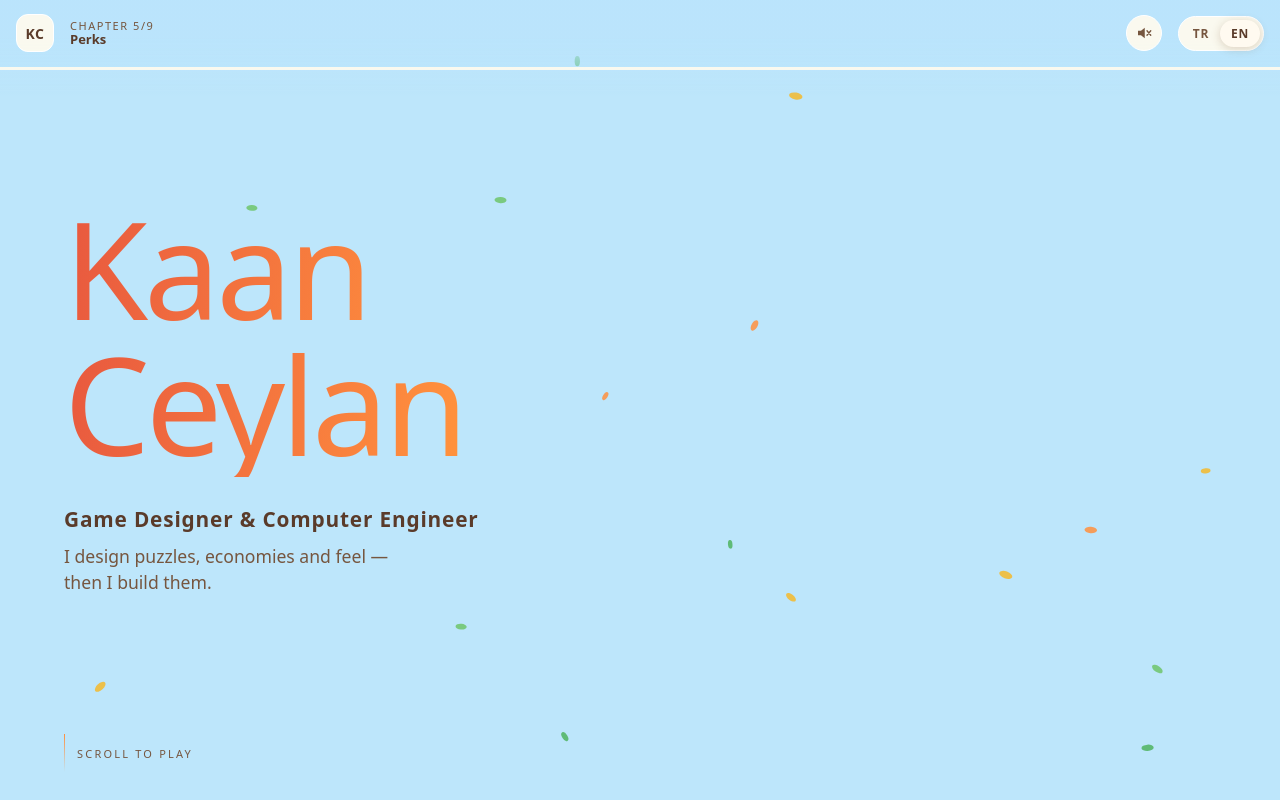
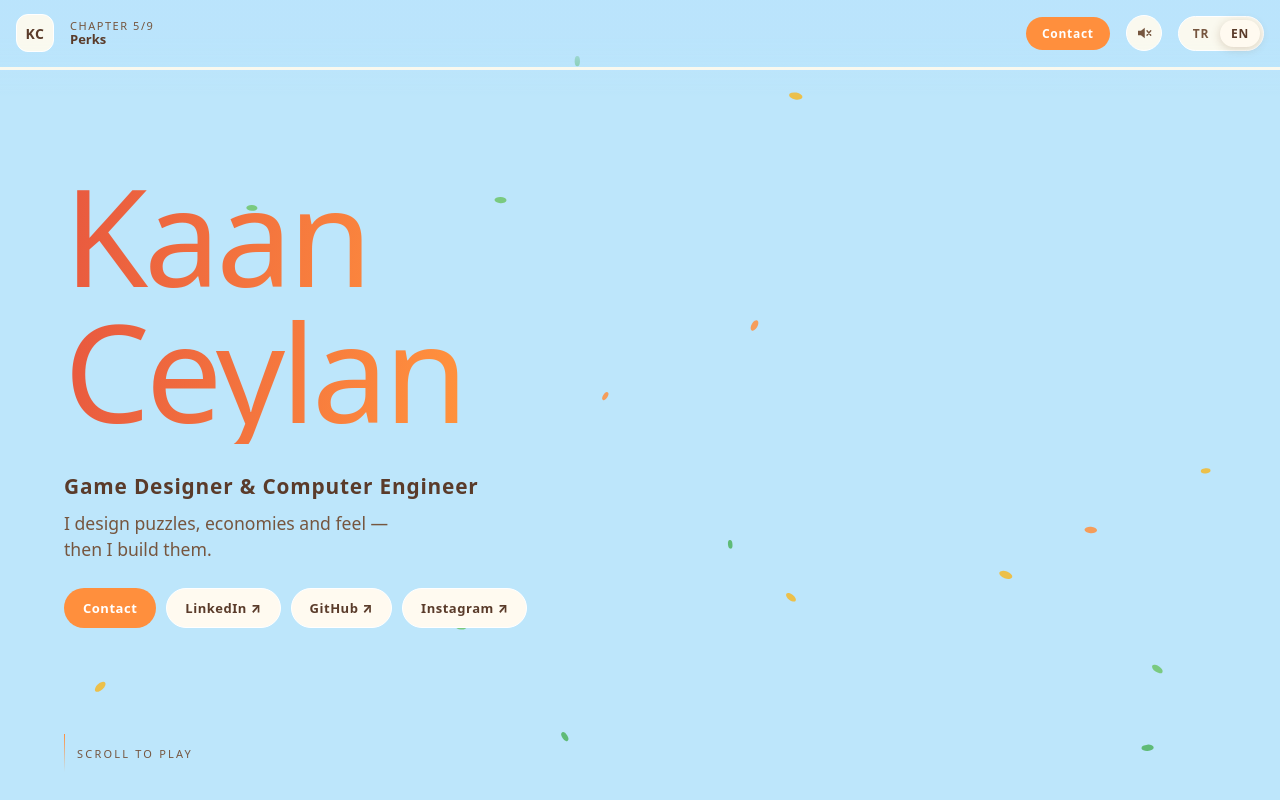
Before and after one commit to kaanceylantr/Portfolyo, a React (Vite) app: page / in a window 1280 px wide. Shown: the top 800 px of the page. Built offline with nearby package versions, Linux system fonts and the light colour scheme.

Commit message:
Add Contact button to HUD and hero links (mail, LinkedIn, GitHub, Instagram)
Co-Authored-By: Claude Sonnet 5.5 <noreply@anthropic.com>
Claude-Session: https://claude.ai/code/session_0189EoLKgnfbbabFqRiR3gJZ

```diff
--- a/src/content/en.ts
+++ b/src/content/en.ts
@@ -8,7 +8,7 @@ export const en: Dict = {
   },
   worldLabel: 'World',
   worlds: { space: 'Open Space', crystal: 'Crystal Realm', obsidian: 'Obsidian Caldera', village: 'Tiny Village' },
-  nav: { chapter: 'Chapter', sound: 'Sound' },
+  nav: { chapter: 'Chapter', sound: 'Sound', contact: 'Contact' },
   hero: {
     role: 'Game Designer & Computer Engineer',
     tagline: 'I design puzzles, economies and feel — then I build them.',
--- a/src/content/tr.ts
+++ b/src/content/tr.ts
@@ -8,7 +8,7 @@ export const tr: Dict = {
   },
   worldLabel: 'Dünya',
   worlds: { space: 'Açık Uzay', crystal: 'Kristal Diyarı', obsidian: 'Obsidyen Kaldera', village: 'Minik Köy' },
-  nav: { chapter: 'Bölüm', sound: 'Ses' },
+  nav: { chapter: 'Bölüm', sound: 'Ses', contact: 'İletişim' },
   hero: {
     role: 'Oyun Tasarımcısı & Bilgisayar Mühendisi',
     tagline: 'Bulmacaları, ekonomiyi ve oyun hissini tasarlarım — sonra da kodlarım.',
--- a/src/content/types.ts
+++ b/src/content/types.ts
@@ -4,7 +4,7 @@ export interface Dict {
   meta: { title: string; description: string; skip: string }
   worldLabel: string
   worlds: Record<World, string>
-  nav: { chapter: string; sound: string }
+  nav: { chapter: string; sound: string; contact: string }
   hero: { role: string; tagline: string; scroll: string }
   about: { title: string; stepLabel: string; steps: { k: string; t: string; d: string }[] }
   chapters: Record<string, string>
--- a/src/sections/Hero.tsx
+++ b/src/sections/Hero.tsx
@@ -2,6 +2,7 @@ import { useEffect, useRef } from 'react'
 import gsap from 'gsap'
 import { useT } from '../app/i18n'
 import { reducedMotion } from '../engine/perf'
+import { LINKS, MAIL } from '../content/links'
 
 export function Hero() {
   const t = useT()
@@ -15,6 +16,7 @@ export function Hero() {
         .from('.hero-name span', { yPercent: 110, opacity: 0, duration: 1.1, stagger: 0.12 })
         .from('.hero-role', { y: 18, opacity: 0, duration: 0.8 }, '-=0.6')
         .from('.hero-tag', { y: 18, opacity: 0, duration: 0.8 }, '-=0.6')
+        .from('.hero-links', { y: 18, opacity: 0, duration: 0.8 }, '-=0.5')
         .from('.hero-cue', { opacity: 0, duration: 0.8 }, '-=0.3')
     }, root)
     return () => ctx.revert()
@@ -29,6 +31,16 @@ export function Hero() {
         </h1>
         <p className="hero-role">{t.hero.role}</p>
         <p className="hero-tag">{t.hero.tagline}</p>
+        <div className="hero-links">
+          <a className="cta" href={`mailto:${MAIL}`}>
+            {t.nav.contact}
+          </a>
+          {LINKS.map((l) => (
+            <a key={l.label} className="ghost" href={l.href} target="_blank" rel="noreferrer">
+              {l.label} ↗
+            </a>
+          ))}
+        </div>
       </div>
       <div className="hero-cue" aria-hidden>
         <i />
--- a/src/styles.css
+++ b/src/styles.css
@@ -543,3 +543,9 @@ main:focus { outline: none; }
 .social { display: flex; flex-wrap: wrap; gap: 8px; margin-top: 14px; }
 .sheet-row { background: var(--glass-solid); }
 .foot .social + .ghost { margin-top: 10px; }
+
+/* ---------- contact ---------- */
+.hud-contact { font-size: 12px; font-weight: 800; letter-spacing: 0.06em; padding: 8px 16px; border-radius: 999px; text-decoration: none; background: var(--accent); color: var(--accent-ink); }
+.hud-contact:focus-visible { outline: 2px solid var(--ink); outline-offset: 2px; }
+.hero-links { margin-top: 26px; display: flex; flex-wrap: wrap; gap: 10px; }
+@media (max-width: 600px) { .hud-chapter { display: none; } .hud { gap: 10px; } .hud .lang { margin-left: 0; } .hud-contact { margin-right: auto; } }
--- a/src/ui/Hud.tsx
+++ b/src/ui/Hud.tsx
@@ -3,6 +3,7 @@ import { CODEX_PRIMES, useStore } from '../app/store'
 import { useT } from '../app/i18n'
 import { CHAPTERS } from '../content/chapters'
 import { onFrame, scroll } from '../engine/scroll'
+import { MAIL } from '../content/links'
 
 export function Hud() {
   const t = useT()
@@ -36,6 +37,9 @@ export function Hud() {
           </span>
           <b>{t.chapters[id]}</b>
         </div>
+        <a className="hud-contact" href={`mailto:${MAIL}`}>
+          {t.nav.contact}
+        </a>
         {codex.length > 0 && (
           <span className="codex-pill" title={t.codex.title} aria-label={`${t.codex.title} ${codex.length}/${CODEX_PRIMES.length}`}>
             ◆ {codex.length}/{CODEX_PRIMES.length}
```
